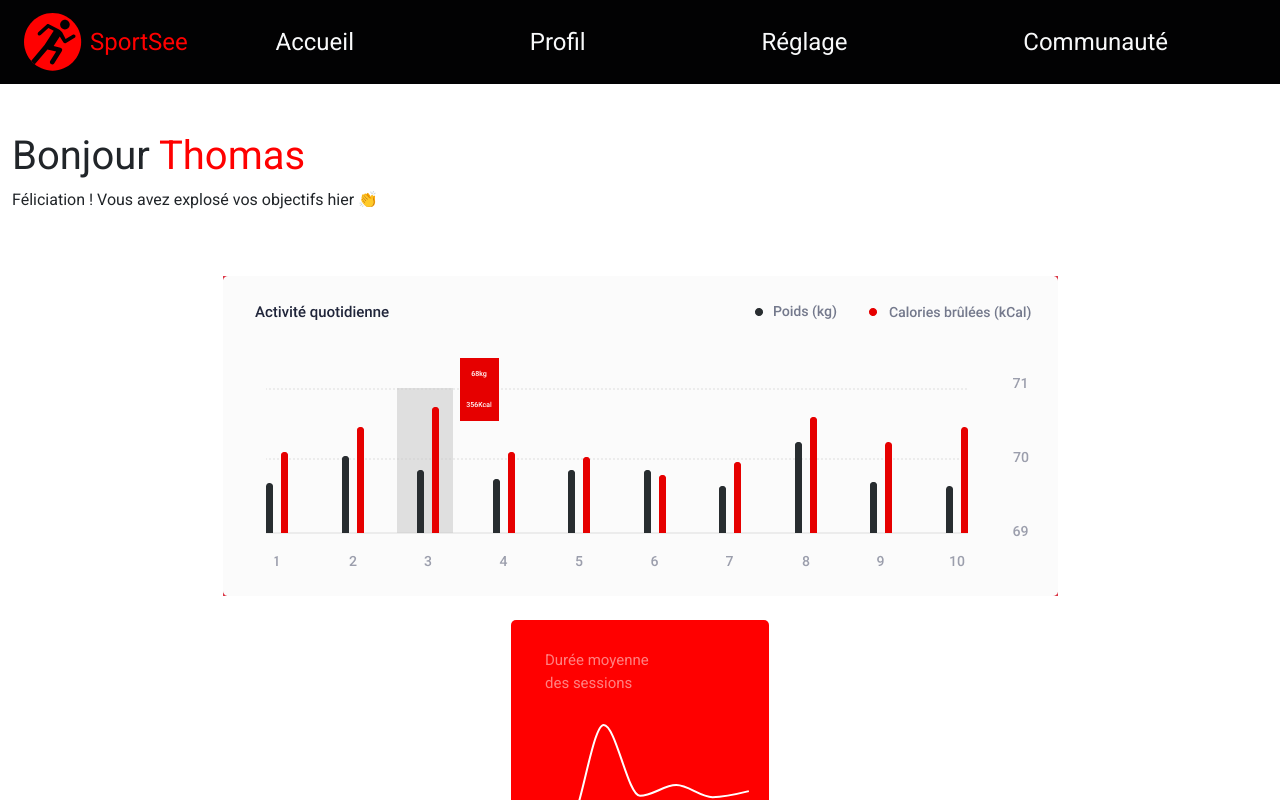
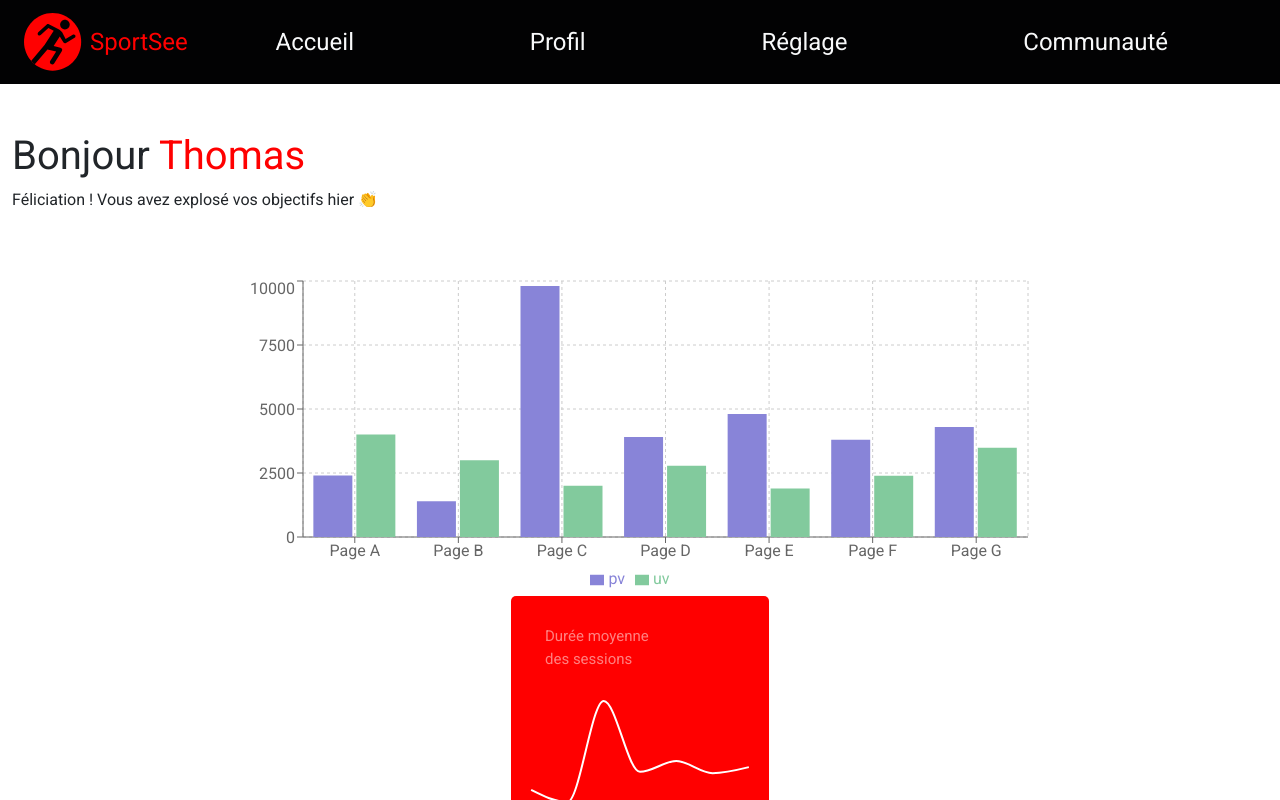
Before and after one commit to timothegonin/timothe_gonin_12_062022, a React (Create React App) app: page / in a window 1280 px wide. Shown: the top 800 px of the page. Built offline with nearby package versions, Linux system fonts and the light colour scheme.

Commit message:
🔥 rename files + add bar charts (no styles)

```diff
--- /dev/null
+++ b/src/components/Activity/index.jsx
@@ -0,0 +1,85 @@
+import React from 'react'
+import {
+  BarChart,
+  Bar,
+  // Cell,
+  XAxis,
+  YAxis,
+  CartesianGrid,
+  Tooltip,
+  Legend,
+  ResponsiveContainer,
+} from 'recharts'
+
+const data = [
+  {
+    name: 'Page A',
+    uv: 4000,
+    pv: 2400,
+    amt: 2400,
+  },
+  {
+    name: 'Page B',
+    uv: 3000,
+    pv: 1398,
+    amt: 2210,
+  },
+  {
+    name: 'Page C',
+    uv: 2000,
+    pv: 9800,
+    amt: 2290,
+  },
+  {
+    name: 'Page D',
+    uv: 2780,
+    pv: 3908,
+    amt: 2000,
+  },
+  {
+    name: 'Page E',
+    uv: 1890,
+    pv: 4800,
+    amt: 2181,
+  },
+  {
+    name: 'Page F',
+    uv: 2390,
+    pv: 3800,
+    amt: 2500,
+  },
+  {
+    name: 'Page G',
+    uv: 3490,
+    pv: 4300,
+    amt: 2100,
+  },
+]
+
+export default function Activity() {
+  return (
+    <div className="charts__content">
+      <ResponsiveContainer width="100%" height="100%">
+        <BarChart
+          width={500}
+          height={300}
+          data={data}
+          margin={{
+            top: 5,
+            right: 30,
+            left: 20,
+            bottom: 5,
+          }}
+        >
+          <CartesianGrid strokeDasharray="3 3" />
+          <XAxis dataKey="name" />
+          <YAxis />
+          <Tooltip />
+          <Legend />
+          <Bar dataKey="pv" fill="#8884d8" />
+          <Bar dataKey="uv" fill="#82ca9d" />
+        </BarChart>
+      </ResponsiveContainer>
+    </div>
+  )
+}
--- a/src/components/Dashboard/index.jsx
+++ b/src/components/Dashboard/index.jsx
@@ -1,7 +1,7 @@
 import React from 'react'
 import { Col, Row } from 'react-bootstrap'
 
-import Weight from '../Weight'
+import Activity from '../Activity'
 import SessionDuration from '../SessionDuration'
 import Activities from '../Radar'
 import Score from '../Score'
@@ -23,7 +23,7 @@ function Dashboard() {
           </section>
         </Col>
       </Row>
-      <Weight />
+      <Activity />
       <SessionDuration />
       <Activities />
       <Score />
--- a/src/components/Weight/index.jsx
+++ /dev/null
@@ -1,12 +0,0 @@
-import React from 'react'
-import Poid from '../../assets/poids.png'
-
-function Weight() {
-  return (
-    <div className="charts__content bg-danger mb-4">
-      <img src={Poid} alt="Poid" />
-    </div>
-  )
-}
-
-export default Weight
```
